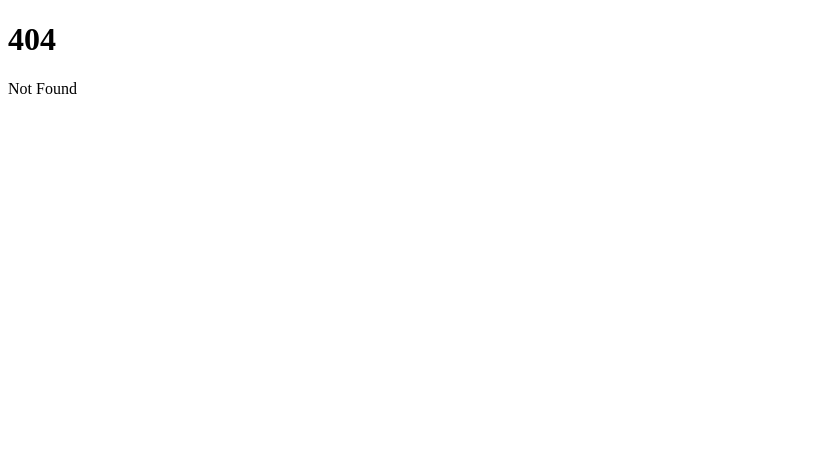
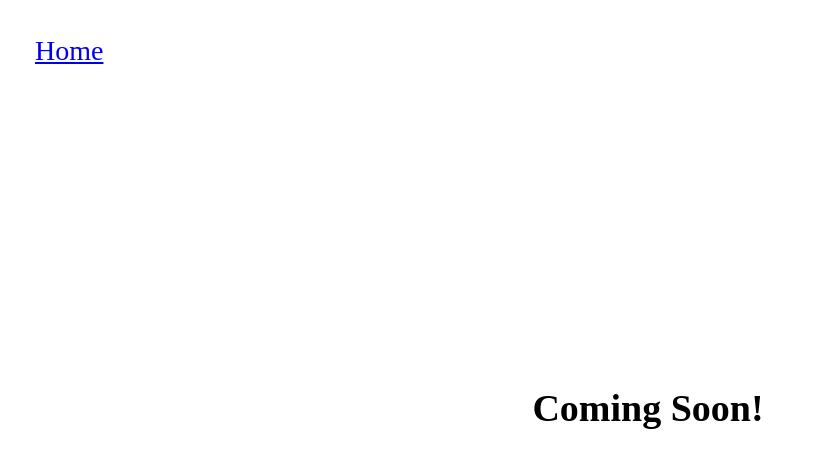
Before and after one commit to inlet-sites/unique-teak, a SvelteKit app: page /gallery in a window 1280 px wide. Before the commit this address had no page. Shown: the top 468 px of the page, without its empty margins (0-816 px from the left). Built offline with nearby package versions, Linux system fonts and the light colour scheme.

Commit message:
Create temporary gallery and product pages.

```diff
--- /dev/null
+++ b/src/routes/gallery/+page.svelte
@@ -0,0 +1,25 @@
+<div class="container">
+    <a href="/">Home</a>
+    <h1>Coming Soon!</h1>
+</div>
+
+<style>
+    .container{
+        display: flex;
+        justify-content: center;
+        align-items: center;
+        height: 100vh;
+        width: 100vw;
+    }
+
+    h1{
+        font-size: 38px;
+    }
+
+    a{
+        position: fixed;
+        top: 35px;
+        left: 35px;
+        font-size: 28px;
+    }
+</style>
--- /dev/null
+++ b/src/routes/products/+page.svelte
@@ -0,0 +1,25 @@
+<div class="container">
+    <a href="/">Home</a>
+    <h1>Coming Soon!</h1>
+</div>
+
+<style>
+    .container{
+        display: flex;
+        justify-content: center;
+        align-items: center;
+        height: 100vh;
+        width: 100vw;
+    }
+
+    h1{
+        font-size: 38px;
+    }
+
+    a{
+        position: fixed;
+        top: 35px;
+        left: 35px;
+        font-size: 28px;
+    }
+</style>
```
